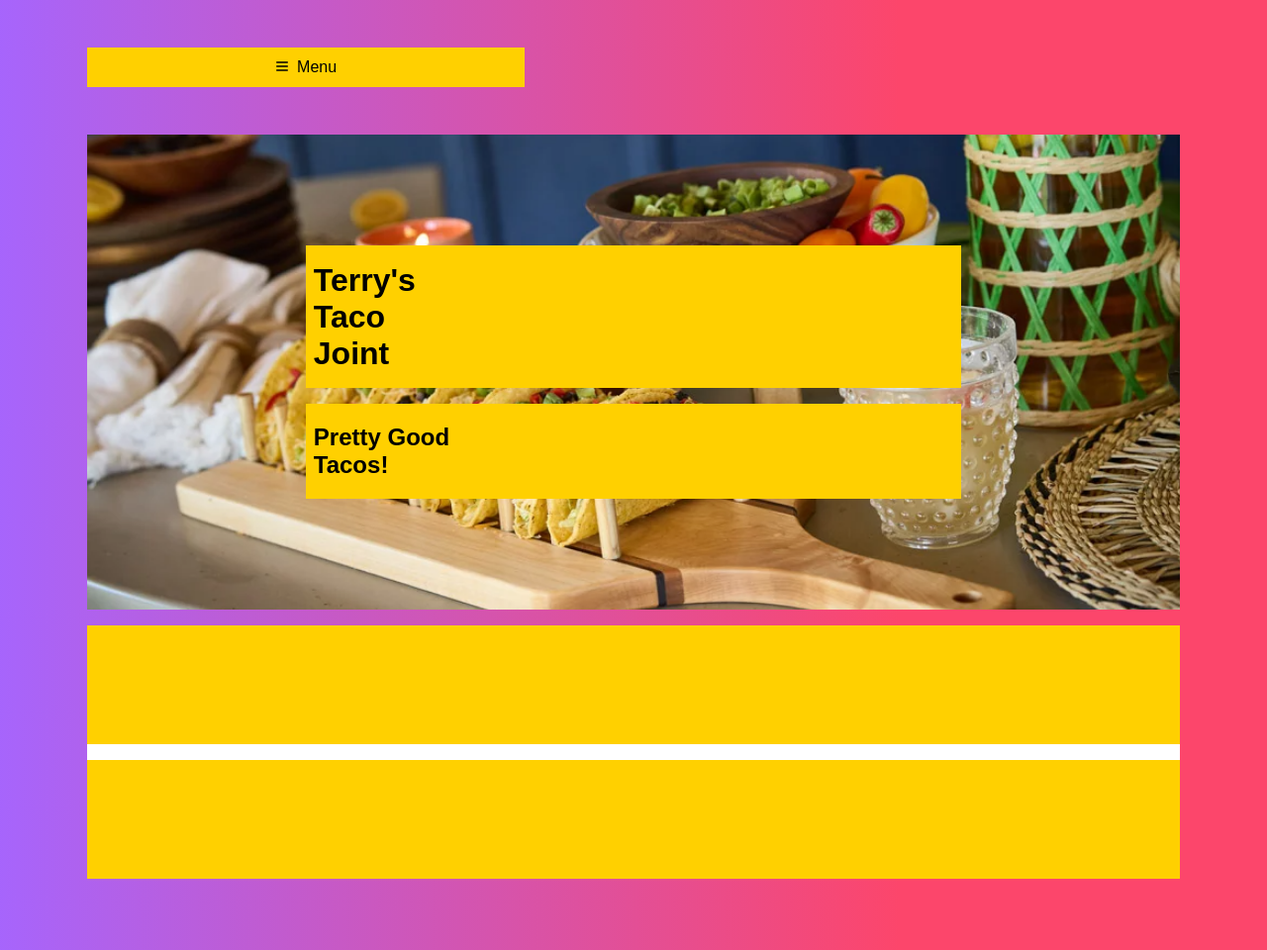
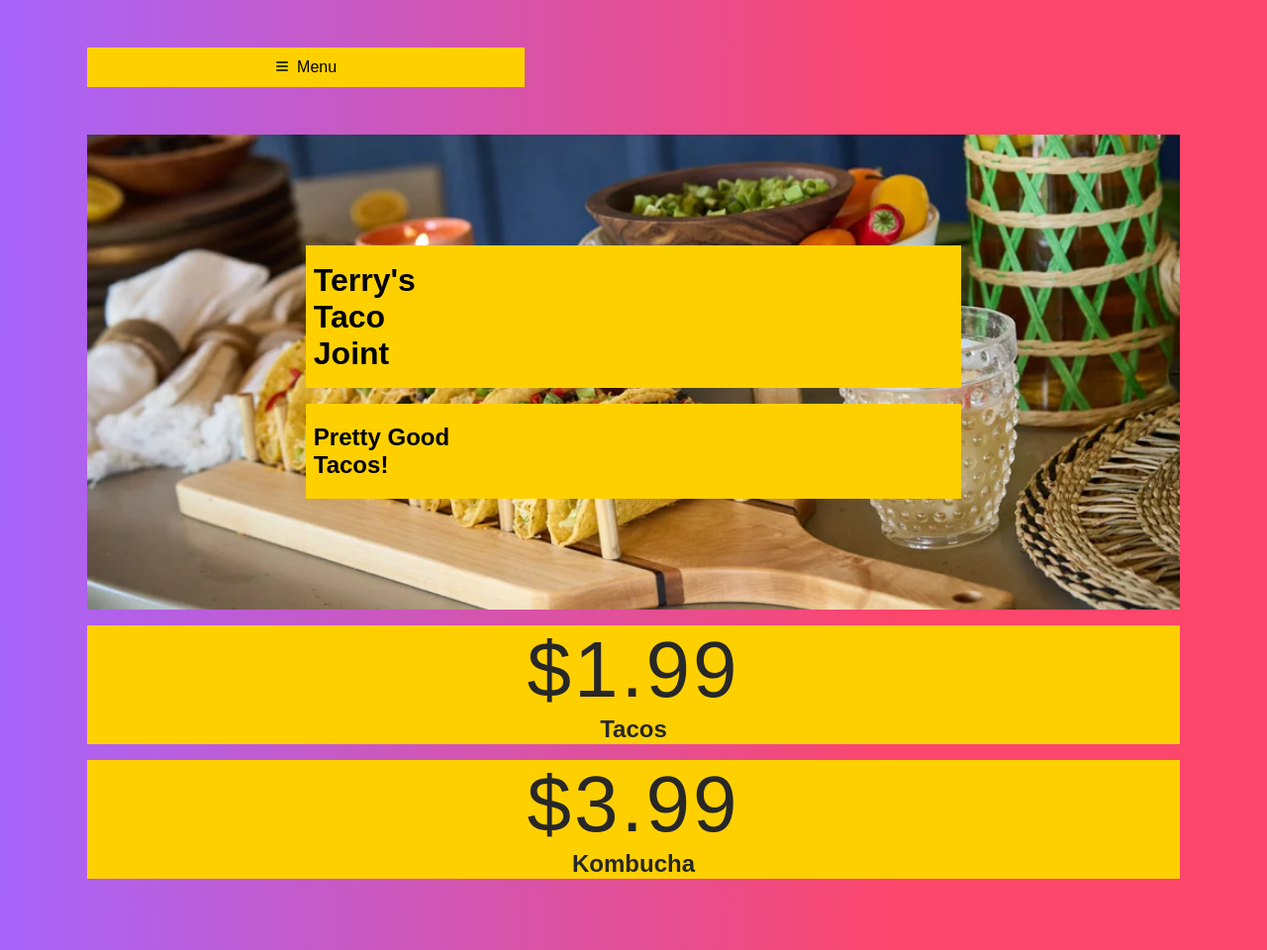
Before and after one commit to EthanTecson/RestaurantApp2.0, a website: page index.html in a window 1280 px wide. Shown: the whole page at 99% size. Drawn offline with Linux system fonts and the light colour scheme.

Commit message:
hero items done

```diff
--- a/index.html
+++ b/index.html
@@ -59,12 +59,20 @@
 
         <section class="hero">
           <div class="hero--item">
-            <div class="hero--price"></div>
-            <div class="hero--prices"></div>
+            <div class="hero--price">
+              $1.99
+            </div>
+            <div class="hero--product">
+              Tacos
+            </div>
           </div>
           <div class="hero--item">
-            <div class="hero--img"></div>
-            <div class="hero--prices"></div>
+            <div class="hero--price">
+              $3.99
+            </div>
+            <div class="hero--product">
+              Kombucha
+            </div>
           </div>
         </section>
 
--- a/scss/style.scss
+++ b/scss/style.scss
@@ -132,7 +132,6 @@
 
 .hero {
 
-    background-color: white;
     height: 15rem;
 
     .hero--item {
@@ -144,4 +143,29 @@
         grid-template-areas: "price"
                              "product";
     }
+
+    .hero--price {
+        grid-area: price;
+        height: 100%;
+        width: 100%;
+        font-weight: 500;
+        font-size: 5rem;
+        color:#272727;
+        letter-spacing: 3px;
+        display: flex;
+        align-items: center;
+        justify-content: center;
+    }
+
+    .hero--product {
+        grid-area: product;
+        height: 100%;
+        width: 100%;
+        font-weight: 600;
+        font-size: 1.5rem;
+        color:#272727;
+        display: flex;
+        align-items: center;
+        justify-content: center;
+    }
 }
```
Also changed, not shown: css/style.css.
